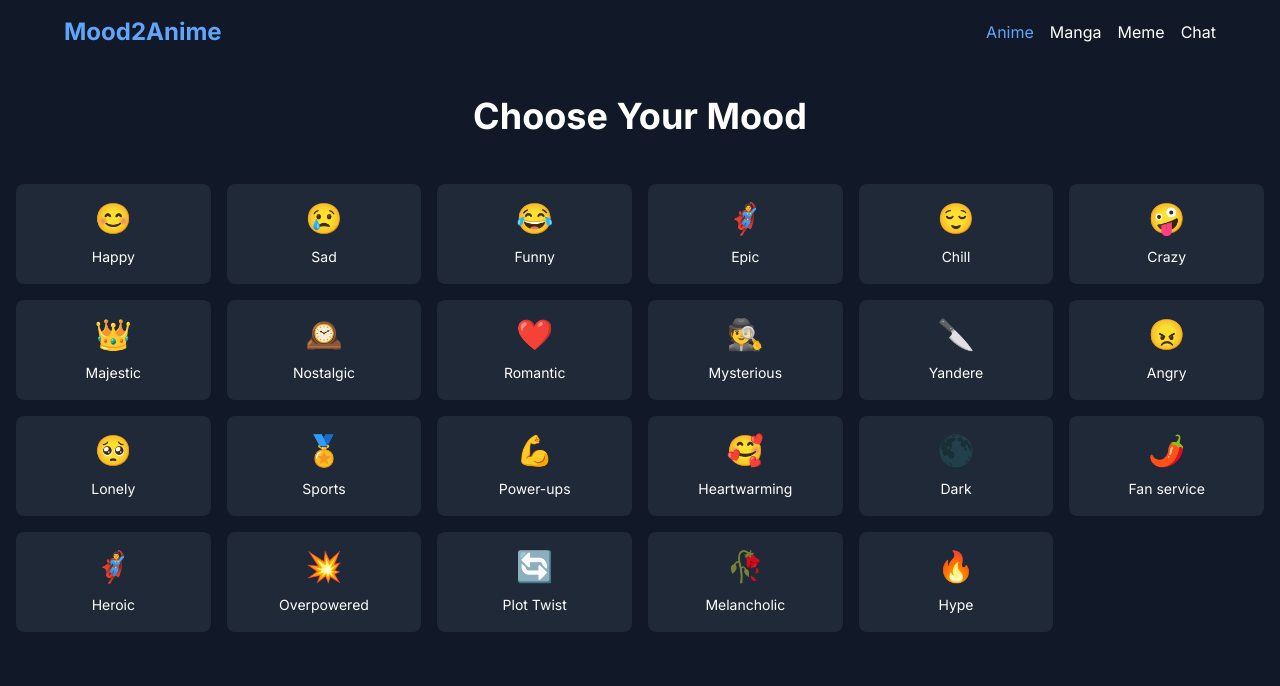
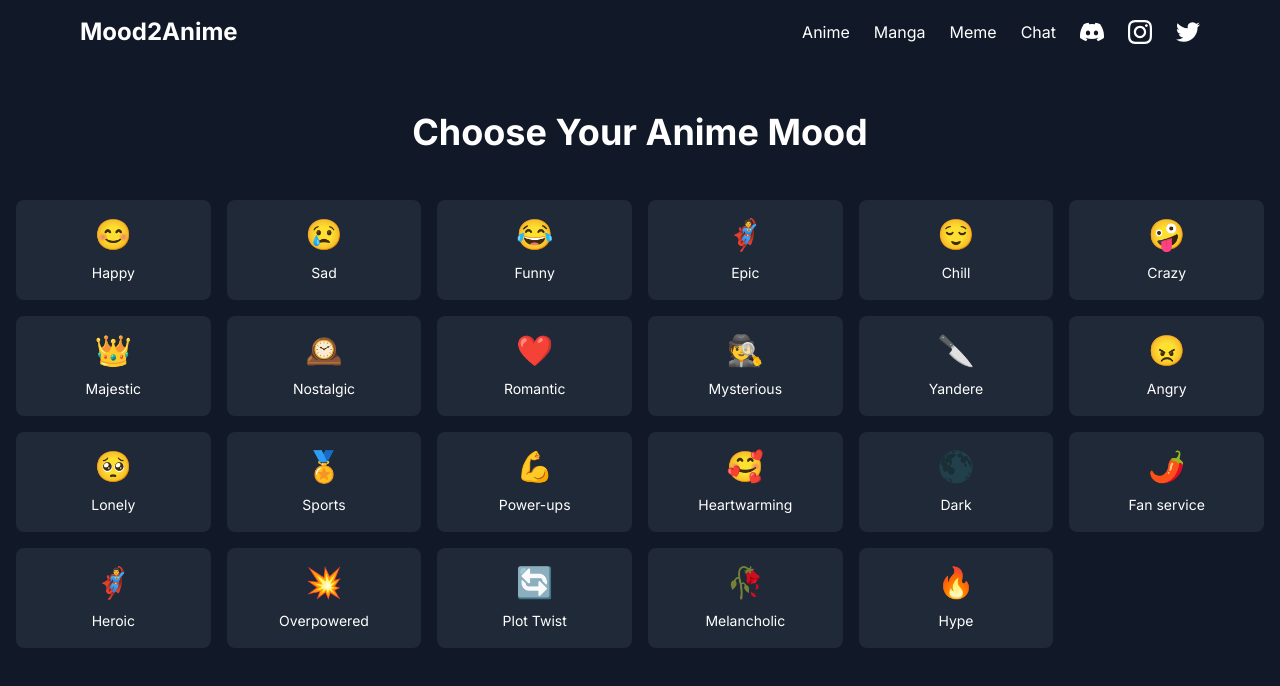
Before and after one commit to Flamki/mood2anime-last, a Next.js app: page /moods in a window 1280 px wide. Shown: the top 686 px of the page. Built offline with nearby package versions, Linux system fonts and the light colour scheme.

Commit message:
add navbar to all over page

```diff
--- a/app/layout.tsx
+++ b/app/layout.tsx
@@ -1,5 +1,6 @@
 import type { Metadata } from 'next'
 import { Inter } from 'next/font/google'
+import Link from 'next/link'
 import './globals.css'
 
 const inter = Inter({ subsets: ['latin'] })
@@ -16,7 +17,37 @@ export default function RootLayout({
 }) {
   return (
     <html lang="en">
-      <body className={inter.className}>{children}</body>
+      <body className={inter.className}>
+        <header className="absolute top-0 left-0 right-0 z-50">
+          <div className="max-w-6xl mx-auto">
+            <nav className="flex justify-between items-center p-4">
+              <Link href="/" className="text-2xl font-bold text-white hover:text-blue-300 transition-colors">Mood2Anime</Link>
+              <div className="flex items-center space-x-6">
+                <Link href="/moods" className="text-white hover:text-blue-300 transition-colors">Anime</Link>
+                <Link href="/manga/moods" className="text-white hover:text-blue-300 transition-colors">Manga</Link>
+                <Link href="/meme/moods" className="text-white hover:text-blue-300 transition-colors">Meme</Link>
+                <Link href="/talk-to-fav" className="text-white hover:text-blue-300 transition-colors">Chat</Link>
+                <a href="https://discord.gg/your-discord-invite" target="_blank" rel="noopener noreferrer" className="text-white hover:text-blue-300 transition-colors">
+                  <svg className="w-6 h-6" fill="currentColor" viewBox="0 0 24 24" xmlns="http://www.w3.org/2000/svg">
+                    <path d="M20.317 4.37a19.791 19.791 0 0 0-4.885-1.515a.074.074 0 0 0-.079.037c-.21.375-.444.864-.608 1.25a18.27 18.27 0 0 0-5.487 0a12.64 12.64 0 0 0-.617-1.25a.077.077 0 0 0-.079-.037A19.736 19.736 0 0 0 3.677 4.37a.07.07 0 0 0-.032.027C.533 9.046-.32 13.58.099 18.057a.082.082 0 0 0 .031.057a19.9 19.9 0 0 0 5.993 3.03a.078.078 0 0 0 .084-.028a14.09 14.09 0 0 0 1.226-1.994a.076.076 0 0 0-.041-.106a13.107 13.107 0 0 1-1.872-.892a.077.077 0 0 1-.008-.128a10.2 10.2 0 0 0 .372-.292a.074.074 0 0 1 .077-.01c3.928 1.793 8.18 1.793 12.062 0a.074.074 0 0 1 .078.01c.12.098.246.198.373.292a.077.077 0 0 1-.006.127a12.299 12.299 0 0 1-1.873.892a.077.077 0 0 0-.041.107c.36.698.772 1.362 1.225 1.993a.076.076 0 0 0 .084.028a19.839 19.839 0 0 0 6.002-3.03a.077.077 0 0 0 .032-.054c.5-5.177-.838-9.674-3.549-13.66a.061.061 0 0 0-.031-.03zM8.02 15.33c-1.183 0-2.157-1.085-2.157-2.419c0-1.333.956-2.419 2.157-2.419c1.21 0 2.176 1.096 2.157 2.42c0 1.333-.956 2.418-2.157 2.418zm7.975 0c-1.183 0-2.157-1.085-2.157-2.419c0-1.333.955-2.419 2.157-2.419c1.21 0 2.176 1.096 2.157 2.42c0 1.333-.946 2.418-2.157 2.418z"/>
+                  </svg>
+                </a>
+                <a href="https://www.instagram.com/your-instagram" target="_blank" rel="noopener noreferrer" className="text-white hover:text-blue-300 transition-colors">
+                  <svg className="w-6 h-6" fill="currentColor" viewBox="0 0 24 24" xmlns="http://www.w3.org/2000/svg">
+                    <path d="M12 2.163c3.204 0 3.584.012 4.85.07 3.252.148 4.771 1.691 4.919 4.919.058 1.265.069 1.645.069 4.849 0 3.205-.012 3.584-.069 4.849-.149 3.225-1.664 4.771-4.919 4.919-1.266.058-1.644.07-4.85.07-3.204 0-3.584-.012-4.849-.07-3.26-.149-4.771-1.699-4.919-4.92-.058-1.265-.07-1.644-.07-4.849 0-3.204.013-3.583.07-4.849.149-3.227 1.664-4.771 4.919-4.919 1.266-.057 1.645-.069 4.849-.069zm0-2.163c-3.259 0-3.667.014-4.947.072-4.358.2-6.78 2.618-6.98 6.98-.059 1.281-.073 1.689-.073 4.948 0 3.259.014 3.668.072 4.948.2 4.358 2.618 6.78 6.98 6.98 1.281.058 1.689.072 4.948.072 3.259 0 3.668-.014 4.948-.072 4.354-.2 6.782-2.618 6.979-6.98.059-1.28.073-1.689.073-4.948 0-3.259-.014-3.667-.072-4.947-.196-4.354-2.617-6.78-6.979-6.98-1.281-.059-1.69-.073-4.949-.073zm0 5.838c-3.403 0-6.162 2.759-6.162 6.162s2.759 6.163 6.162 6.163 6.162-2.759 6.162-6.163c0-3.403-2.759-6.162-6.162-6.162zm0 10.162c-2.209 0-4-1.79-4-4 0-2.209 1.791-4 4-4s4 1.791 4 4c0 2.21-1.791 4-4 4zm6.406-11.845c-.796 0-1.441.645-1.441 1.44s.645 1.44 1.441 1.44c.795 0 1.439-.645 1.439-1.44s-.644-1.44-1.439-1.44z"/>
+                  </svg>
+                </a>
+                <a href="https://twitter.com/your-twitter" target="_blank" rel="noopener noreferrer" className="text-white hover:text-blue-300 transition-colors">
+                  <svg className="w-6 h-6" fill="currentColor" viewBox="0 0 24 24" xmlns="http://www.w3.org/2000/svg">
+                    <path d="M23.953 4.57a10 10 0 01-2.825.775 4.958 4.958 0 002.163-2.723c-.951.555-2.005.959-3.127 1.184a4.92 4.92 0 00-8.384 4.482C7.69 8.095 4.067 6.13 1.64 3.162a4.822 4.822 0 00-.666 2.475c0 1.71.87 3.213 2.188 4.096a4.904 4.904 0 01-2.228-.616v.06a4.923 4.923 0 003.946 4.827 4.996 4.996 0 01-2.212.085 4.936 4.936 0 004.604 3.417 9.867 9.867 0 01-6.102 2.105c-.39 0-.779-.023-1.17-.067a13.995 13.995 0 007.557 2.209c9.053 0 13.998-7.496 13.998-13.985 0-.21 0-.42-.015-.63A9.935 9.935 0 0024 4.59z"/>
+                  </svg>
+                </a>
+              </div>
+            </nav>
+          </div>
+        </header>
+        {children}
+      </body>
     </html>
   )
 }
--- a/app/manga/moods/page.tsx
+++ b/app/manga/moods/page.tsx
@@ -30,18 +30,7 @@ const moods: { name: string; emoji: string }[] = [
 
 export default function MangaMoodsPage() {
   return (
-    <div className="min-h-screen bg-gray-900 text-white">
-      <header className="p-4">
-        <div className="max-w-6xl mx-auto flex justify-between items-center">
-          <Link href="/" className="text-2xl font-bold text-blue-400">Mood2Anime</Link>
-          <nav>
-            <Link href="/moods" className="mr-4 hover:text-blue-400 transition duration-300">Anime</Link>
-            <Link href="/manga/moods" className="mr-4 text-blue-400 hover:text-blue-400 transition duration-300">Manga</Link>
-            <Link href="/meme/moods" className="mr-4 hover:text-blue-400 transition duration-300">Meme</Link>
-            <Link href="/talk-to-fav" className="hover:text-blue-400 transition duration-300">Chat</Link>
-          </nav>
-        </div>
-      </header>
+    <div className="min-h-screen bg-gray-900 text-white pt-20">
       <main className="container mx-auto px-4 py-8">
         <h1 className="text-4xl font-bold text-center mb-12">Choose Your Manga Mood</h1>
         <div className="grid grid-cols-2 sm:grid-cols-3 md:grid-cols-4 lg:grid-cols-6 gap-4">
--- a/app/meme/moods/page.tsx
+++ b/app/meme/moods/page.tsx
@@ -19,18 +19,7 @@ const moods: { name: string; emoji: string }[] = [
 
 export default function MemeMoodsPage() {
   return (
-    <div className="min-h-screen bg-gray-900 text-white">
-      <header className="p-4">
-        <div className="max-w-6xl mx-auto flex justify-between items-center">
-          <Link href="/" className="text-2xl font-bold text-blue-400">Mood2Anime</Link>
-          <nav>
-            <Link href="/moods" className="mr-4 hover:text-blue-400 transition duration-300">Anime</Link>
-            <Link href="/manga/moods" className="mr-4 hover:text-blue-400 transition duration-300">Manga</Link>
-            <Link href="/meme/moods" className="mr-4 text-blue-400 hover:text-blue-400 transition duration-300">Meme</Link>
-            <Link href="/talk-to-fav" className="hover:text-blue-400 transition duration-300">Chat</Link>
-          </nav>
-        </div>
-      </header>
+    <div className="min-h-screen bg-gray-900 text-white pt-20">
       <main className="container mx-auto px-4 py-8">
         <h1 className="text-4xl font-bold text-center mb-12">Choose Your Meme Mood</h1>
         <div className="grid grid-cols-2 sm:grid-cols-3 md:grid-cols-4 lg:grid-cols-6 gap-4">
--- a/app/moods/page.tsx
+++ b/app/moods/page.tsx
@@ -31,20 +31,9 @@ const moods: { name: Mood; emoji: string }[] = [
 
 export default function MoodsPage() {
   return (
-    <div className="min-h-screen bg-gray-900 text-white">
-      <header className="p-4">
-        <div className="max-w-6xl mx-auto flex justify-between items-center">
-          <Link href="/" className="text-2xl font-bold text-blue-400">Mood2Anime</Link>
-          <nav>
-            <Link href="/moods" className="mr-4 text-blue-400 hover:text-blue-400 transition duration-300">Anime</Link>
-            <Link href="/manga/moods" className="mr-4 hover:text-blue-400 transition duration-300">Manga</Link>
-            <Link href="/meme/moods" className="mr-4 hover:text-blue-400 transition duration-300">Meme</Link>
-            <Link href="/talk-to-fav" className="hover:text-blue-400 transition duration-300">Chat</Link>
-          </nav>
-        </div>
-      </header>
+    <div className="min-h-screen bg-gray-900 text-white pt-20">
       <main className="container mx-auto px-4 py-8">
-        <h1 className="text-4xl font-bold text-center mb-12">Choose Your Mood</h1>
+        <h1 className="text-4xl font-bold text-center mb-12">Choose Your Anime Mood</h1>
         <div className="grid grid-cols-2 sm:grid-cols-3 md:grid-cols-4 lg:grid-cols-6 gap-4">
           {moods.map(({ name, emoji }) => (
             <Link key={name} href={`/anime/${name.toLowerCase()}`}>
--- a/app/page.tsx
+++ b/app/page.tsx
@@ -2,7 +2,6 @@
 
 import Link from 'next/link';
 import { useEffect, useRef, useState } from 'react';
-import Image from 'next/image';
 
 export default function Home() {
   const videoRef = useRef<HTMLVideoElement>(null);
@@ -40,7 +39,7 @@ export default function Home() {
       )}
 
       {/* Content Overlay */}
-      <div className="relative z-10 text-center">
+      <div className="relative z-10 text-center mt-16">
         <h1 className="text-4xl font-bold text-white mb-8 text-shadow-lg">Mood2Anime</h1>
         <div className="flex flex-col space-y-4">
           <Link
--- a/app/talk-to-fav/page.tsx
+++ b/app/talk-to-fav/page.tsx
@@ -37,18 +37,7 @@ export default function TalkToFavPage() {
   }, [isAutoPlaying, nextCard]);
 
   return (
-    <div className="min-h-screen bg-gray-900 text-white overflow-x-hidden">
-      <header className="p-4">
-        <div className="max-w-6xl mx-auto flex justify-between items-center">
-          <Link href="/" className="text-2xl font-bold text-blue-400">Mood2Anime</Link>
-          <nav>
-            <Link href="/moods" className="mr-4 hover:text-blue-400 transition duration-300">Anime</Link>
-            <Link href="/manga/moods" className="mr-4 hover:text-blue-400 transition duration-300">Manga</Link>
-            <Link href="/meme/moods" className="mr-4 hover:text-blue-400 transition duration-300">Meme</Link>
-            <Link href="/talk-to-fav" className="text-blue-400 hover:text-blue-400 transition duration-300">Chat</Link>
-          </nav>
-        </div>
-      </header>
+    <div className="min-h-screen bg-gray-900 text-white overflow-x-hidden pt-20">
       <main className="container mx-auto px-4 py-8 max-w-4xl">
         <h1 className="text-4xl font-bold text-center mb-8">Talk to Your Fav</h1>
 
```
